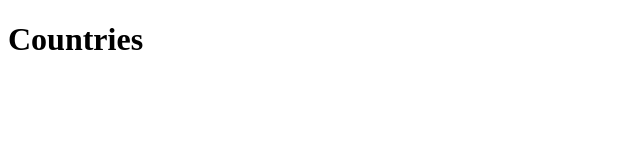
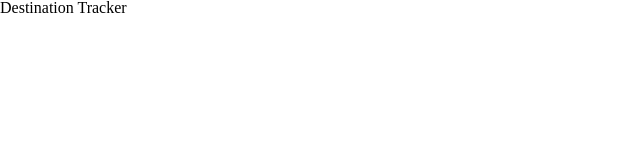
Before and after one commit to stewartpaul22/week_12_day_05_homework, a website: page index.html in a window 1280 px wide. Shown: the whole page, without its empty margins (0-640 px from the left). Drawn offline with Linux system fonts and the light colour scheme.

Commit message:
Add style.css and index.jss and ensure they link to index.html

```diff
--- a/index.html
+++ b/index.html
@@ -1,11 +1,12 @@
 <!DOCTYPE html>
 <html>
   <head>
-    <title>Country App</title>
+    <title>Destination Tracker</title>
+    <link rel="stylesheet" type="text/css" href="style.css" />
     <script src='index.js'></script>
   </head>
   <body>
-    <h1>Countries</h1>
+    <header>Destination Tracker</header>
     <ul id='country-list'>
     </ul>
   </body>
--- a/public/index.js
+++ b/public/index.js
@@ -1,5 +1,5 @@
 var app = function(){
-
+  console.log("hello, world");
 }
 
 window.addEventListener('load', app);
--- a/public/style.css
+++ b/public/style.css
@@ -0,0 +1,48 @@
+/* http://meyerweb.com/eric/tools/css/reset/
+   v2.0 | 20110126
+   License: none (public domain)
+*/
+
+html, body, div, span, applet, object, iframe,
+h1, h2, h3, h4, h5, h6, p, blockquote, pre,
+a, abbr, acronym, address, big, cite, code,
+del, dfn, em, img, ins, kbd, q, s, samp,
+small, strike, strong, sub, sup, tt, var,
+b, u, i, center,
+dl, dt, dd, ol, ul, li,
+fieldset, form, label, legend,
+table, caption, tbody, tfoot, thead, tr, th, td,
+article, aside, canvas, details, embed,
+figure, figcaption, footer, header, hgroup,
+menu, nav, output, ruby, section, summary,
+time, mark, audio, video {
+	margin: 0;
+	padding: 0;
+	border: 0;
+	font-size: 100%;
+	font: inherit;
+	vertical-align: baseline;
+}
+/* HTML5 display-role reset for older browsers */
+article, aside, details, figcaption, figure,
+footer, header, hgroup, menu, nav, section {
+	display: block;
+}
+body {
+	line-height: 1;
+}
+ol, ul {
+	list-style: none;
+}
+blockquote, q {
+	quotes: none;
+}
+blockquote:before, blockquote:after,
+q:before, q:after {
+	content: '';
+	content: none;
+}
+table {
+	border-collapse: collapse;
+	border-spacing: 0;
+}
```
